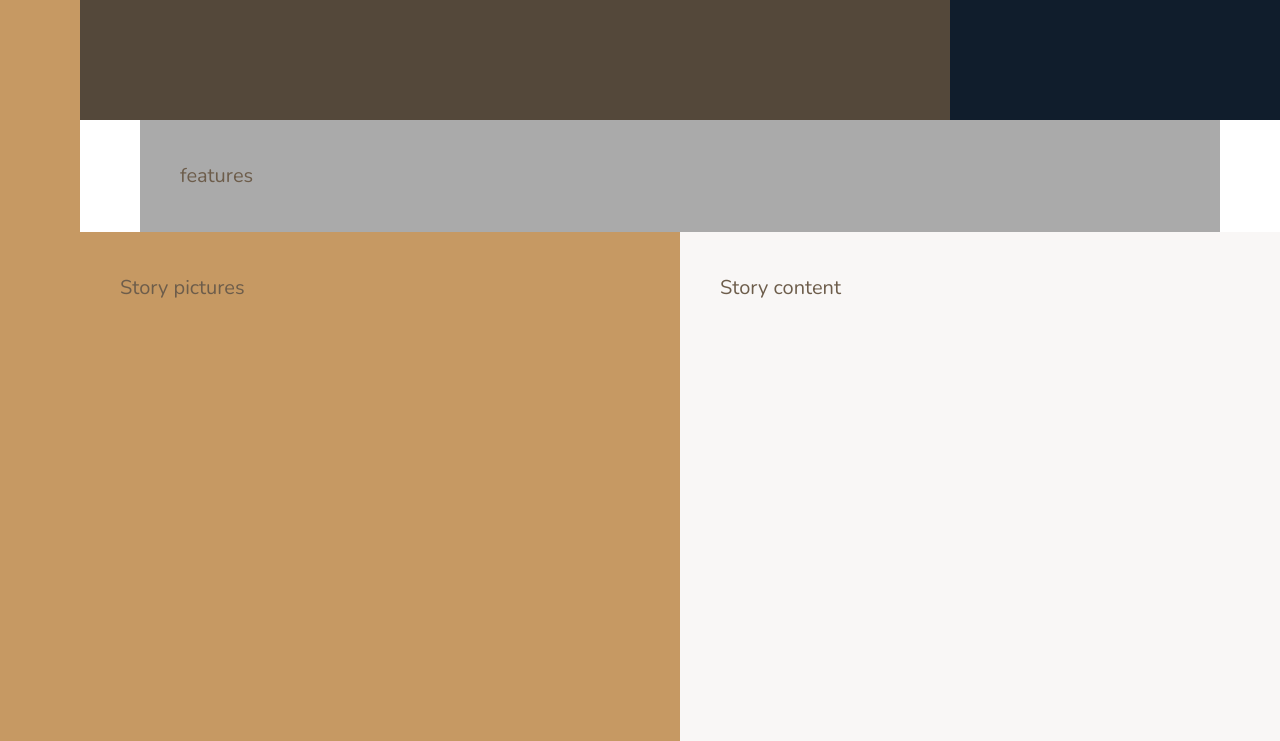
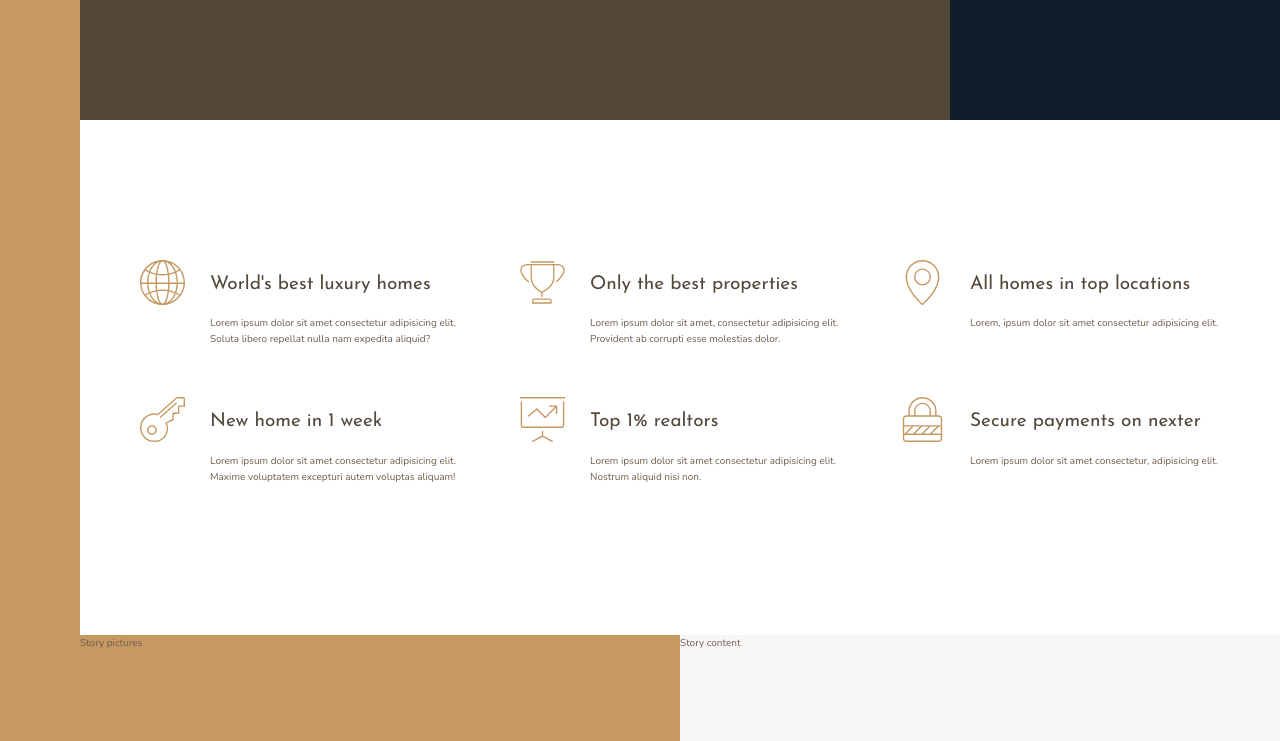
Before and after one commit to arwyne/nexter, a website: page index.html in a window 1280 px wide. Shown: the part 520-1261 px from the top of the page. Drawn offline with nearby package versions, Linux system fonts and the light colour scheme.

Commit message:
added features section

```diff
--- a/index.html
+++ b/index.html
@@ -21,7 +21,71 @@
 
     <div class="realtors">Top 3 realtors</div>
 
-    <section class="features">features</section>
+    <section class="features">
+      <div class="feature">
+        <svg class="feature__icon">
+          <use xlink:href="img/sprite.svg#icon-global"></use>
+        </svg>
+        <h4 class="heading-4 heading-4--dark">World's best luxury homes</h4>
+        <p class="features__text">
+          Lorem ipsum dolor sit amet consectetur adipisicing elit. Soluta libero
+          repellat nulla nam expedita aliquid?
+        </p>
+      </div>
+
+      <div class="feature">
+        <svg class="feature__icon">
+          <use xlink:href="img/sprite.svg#icon-trophy"></use>
+        </svg>
+        <h4 class="heading-4 heading-4--dark">Only the best properties</h4>
+        <p class="features__text">
+          Lorem ipsum dolor sit amet, consectetur adipisicing elit. Provident ab
+          corrupti esse molestias dolor.
+        </p>
+      </div>
+
+      <div class="feature">
+        <svg class="feature__icon">
+          <use xlink:href="img/sprite.svg#icon-map-pin"></use>
+        </svg>
+        <h4 class="heading-4 heading-4--dark">All homes in top locations</h4>
+        <p class="features__text">
+          Lorem, ipsum dolor sit amet consectetur adipisicing elit.
+        </p>
+      </div>
+
+      <div class="feature">
+        <svg class="feature__icon">
+          <use xlink:href="img/sprite.svg#icon-key"></use>
+        </svg>
+        <h4 class="heading-4 heading-4--dark">New home in 1 week</h4>
+        <p class="features__text">
+          Lorem ipsum dolor sit amet consectetur adipisicing elit. Maxime
+          voluptatem excepturi autem voluptas aliquam!
+        </p>
+      </div>
+
+      <div class="feature">
+        <svg class="feature__icon">
+          <use xlink:href="img/sprite.svg#icon-presentation"></use>
+        </svg>
+        <h4 class="heading-4 heading-4--dark">Top 1% realtors</h4>
+        <p class="features__text">
+          Lorem ipsum dolor sit amet consectetur adipisicing elit. Nostrum
+          aliquid nisi non.
+        </p>
+      </div>
+
+      <div class="feature">
+        <svg class="feature__icon">
+          <use xlink:href="img/sprite.svg#icon-lock"></use>
+        </svg>
+        <h4 class="heading-4 heading-4--dark">Secure payments on nexter</h4>
+        <p class="features__text">
+          Lorem ipsum dolor sit amet consectetur, adipisicing elit.
+        </p>
+      </div>
+    </section>
 
     <div class="story__pictures">Story pictures</div>
 
--- a/sass/_base.scss
+++ b/sass/_base.scss
@@ -44,9 +44,4 @@ body {
     [sidebar-start] 8rem [sidebar-end full-start] minmax(6rem, 1fr)
     [center-start] repeat(8, [col-start] minmax(min-content, 14rem) [col-end])
     [center-end] minmax(6rem, 1fr) [full-end];
-
-  & > * {
-    padding: 40px;
-    font-size: 2rem;
-  }
 }
--- a/sass/_features.scss
+++ b/sass/_features.scss
@@ -1,4 +1,30 @@
 .features {
-  background-color: $color-grey-light-2;
   grid-column: center-start / center-end;
+
+  margin: 15rem 0;
+
+  display: grid;
+  // grid-template-columns: repeat(3, 1fr);
+  grid-template-columns: repeat(auto-fit, minmax(25rem, 1fr));
+  grid-gap: 6rem;
+  align-items: start;
 }
+
+.feature {
+  display: grid;
+  grid-template-columns: min-content 1fr;
+  row-gap: 1.5rem;
+  column-gap: 2.5rem;
+
+  &__icon {
+    fill: $color-primary;
+    width: 4.5rem;
+    height: 4.5rem;
+    grid-row: 1 / span 2; // or 1 / 3
+    transform: translateY(-1rem);
+  }
+
+  &__text {
+    font-size: 1.7rem;
+  }
+}
--- a/sass/_typography.scss
+++ b/sass/_typography.scss
@@ -0,0 +1,25 @@
+%heading {
+  font-family: $font-display;
+  font-weight: 400;
+}
+
+.heading-1 {
+  @extend %heading;
+}
+.heading-2 {
+  @extend %heading;
+}
+.heading-3 {
+  @extend %heading;
+}
+.heading-4 {
+  @extend %heading;
+  font-size: 1.9rem;
+
+  &--light {
+    color: $color-grey-light-1;
+  }
+  &--dark {
+    color: $color-grey-dark-1;
+  }
+}
```
Also changed, not shown: css/style.css.
